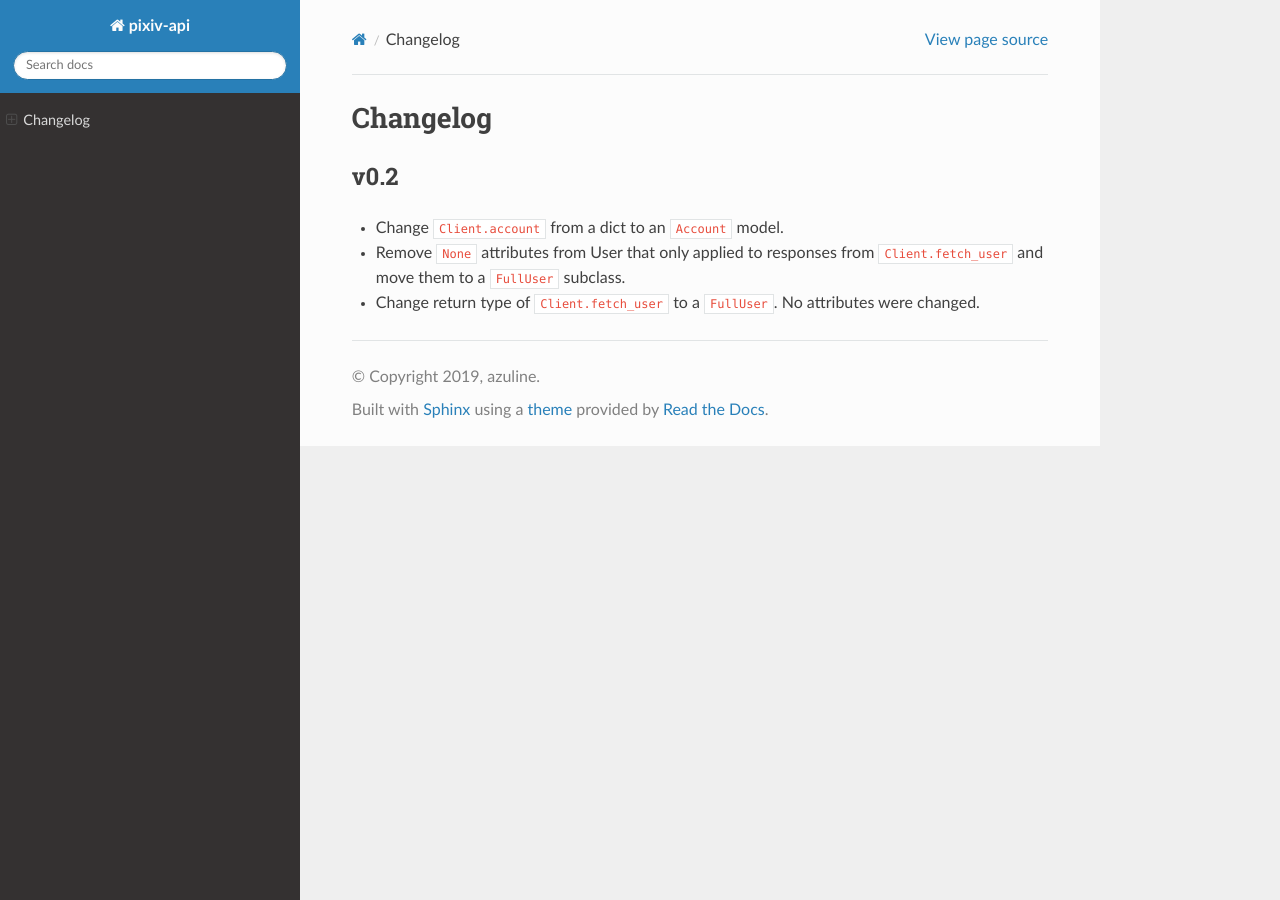
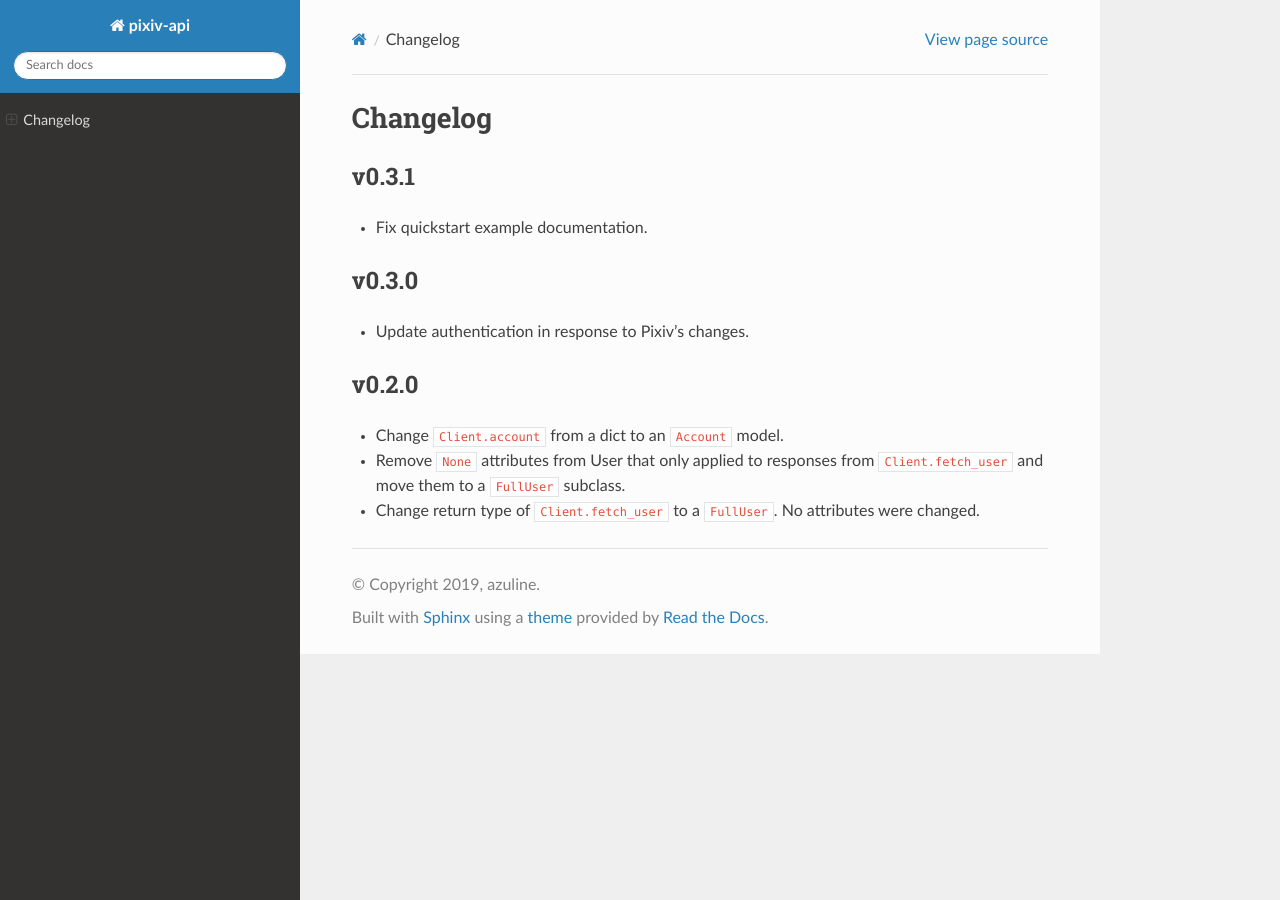
Before and after one commit to azuline/pixiv-api, a Sphinx documentation site: the page built from docs/changelog.rst, in a window 1280 px wide. Built offline with Sphinx 7.4.7 and the Read the Docs theme 2.0.0, drawn with Linux system fonts in a browser that asks for light colours.

Commit message:
fix quickstart docs, close #3, bump version to 0.3.1

```diff
--- a/docs/changelog.rst
+++ b/docs/changelog.rst
@@ -1,8 +1,18 @@
 Changelog
 ---------
 
-v0.2
-^^^^
+v0.3.1
+^^^^^^
+
+- Fix quickstart example documentation.
+
+v0.3.0
+^^^^^^
+
+- Update authentication in response to Pixiv's changes.
+
+v0.2.0
+^^^^^^
 
 - Change ``Client.account`` from a dict to an ``Account`` model.
 - Remove ``None`` attributes from User that only applied to responses from
--- a/docs/conf.py
+++ b/docs/conf.py
@@ -14,7 +14,7 @@
 project = 'pixiv-api'
 copyright = '2019, azuline'
 author = 'azuline'
-release = '0.3.0'
+release = '0.3.1'
 
 # -- General configuration
 
--- a/pyproject.toml
+++ b/pyproject.toml
@@ -1,6 +1,6 @@
 [tool.poetry]
 name = "pixiv-api"
-version = "0.3.0"
+version = "0.3.1"
 description = "A library for the Pixiv API."
 authors = ["azuline <azuline@riseup.net>"]
 license = "Apache-2.0"
```
Also changed, not shown: README.rst (+20 -8 lines), docs/quickstart.rst (+8 -6 lines).
